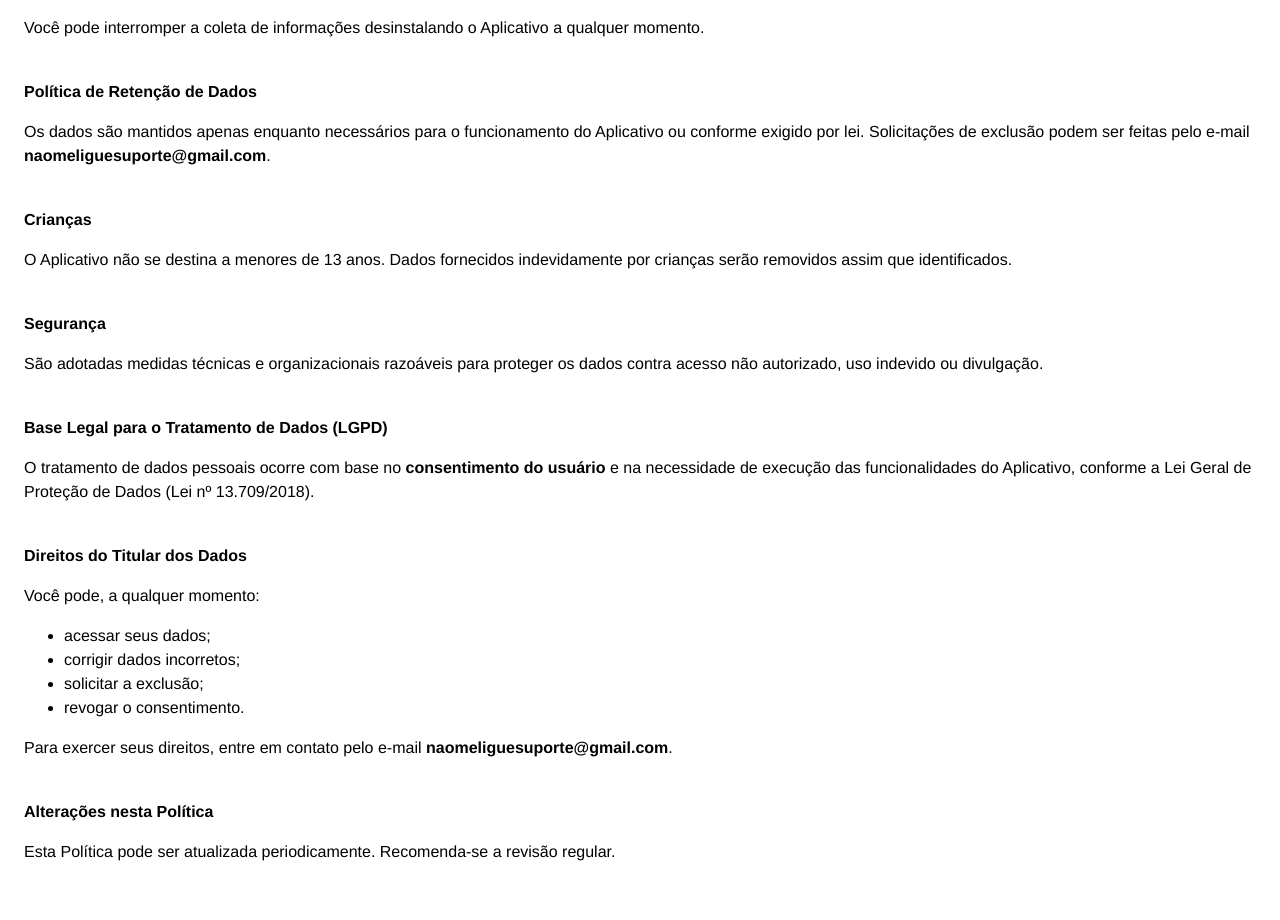
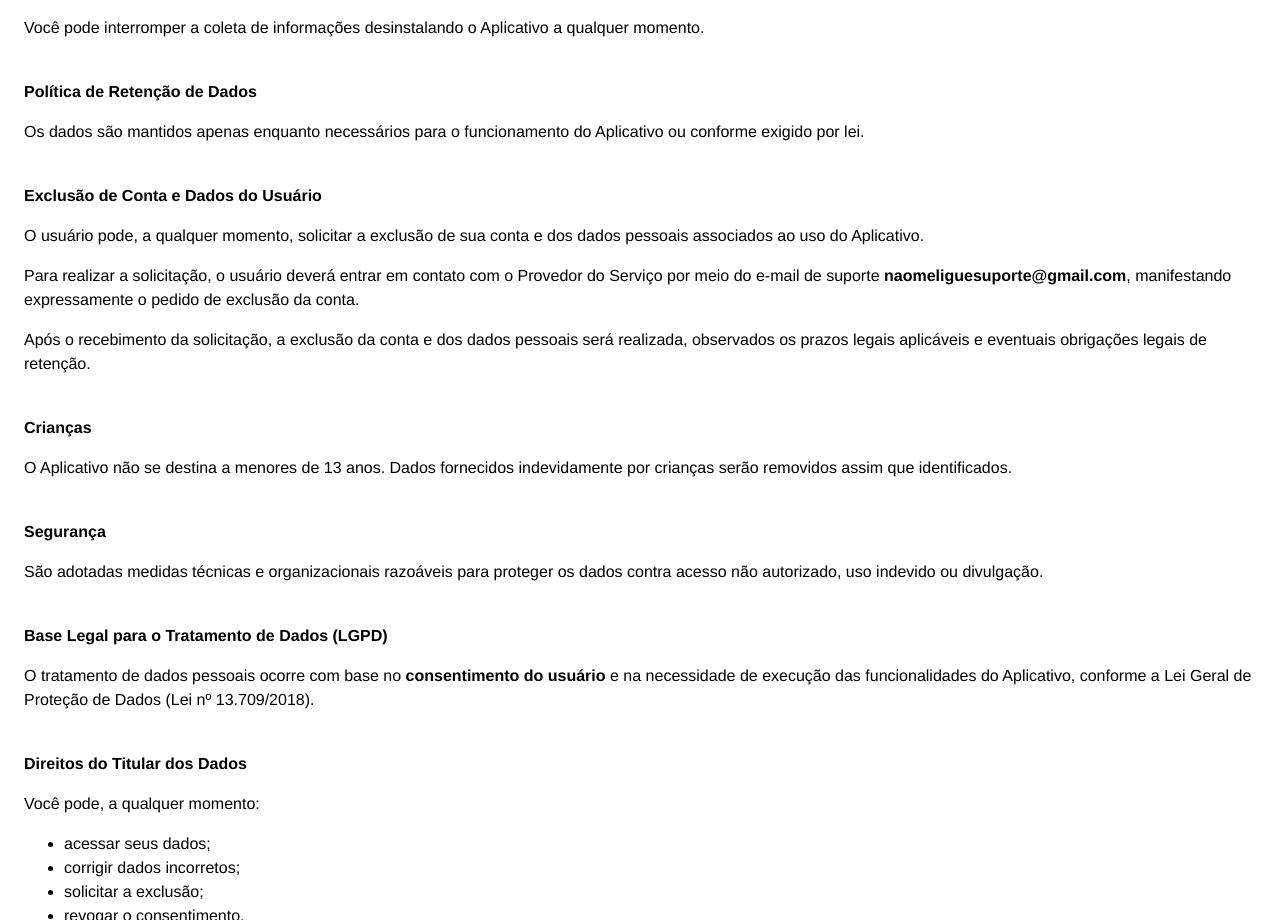
Before and after one commit to WesleyBartolomeu/nao-me-ligue-privacy, a plain HTML site: page index.html in a window 1280 px wide. Shown: the part 1360-2280 px from the top of the page. Drawn offline with Linux system fonts and the light colour scheme.

Commit message:
Add account and data deletion policy section

```diff
--- a/index.html
+++ b/index.html
@@ -125,8 +125,25 @@ a qualquer momento.
 <p>
 Os dados são mantidos apenas enquanto necessários para o funcionamento do Aplicativo
 ou conforme exigido por lei.
-Solicitações de exclusão podem ser feitas pelo e-mail
-<strong>naomeliguesuporte@gmail.com</strong>.
+</p>
+
+<br>
+
+<strong>Exclusão de Conta e Dados do Usuário</strong>
+<p>
+O usuário pode, a qualquer momento, solicitar a exclusão de sua conta
+e dos dados pessoais associados ao uso do Aplicativo.
+</p>
+
+<p>
+Para realizar a solicitação, o usuário deverá entrar em contato com o Provedor do Serviço
+por meio do e-mail de suporte <strong>naomeliguesuporte@gmail.com</strong>,
+manifestando expressamente o pedido de exclusão da conta.
+</p>
+
+<p>
+Após o recebimento da solicitação, a exclusão da conta e dos dados pessoais será realizada,
+observados os prazos legais aplicáveis e eventuais obrigações legais de retenção.
 </p>
 
 <br>
```
